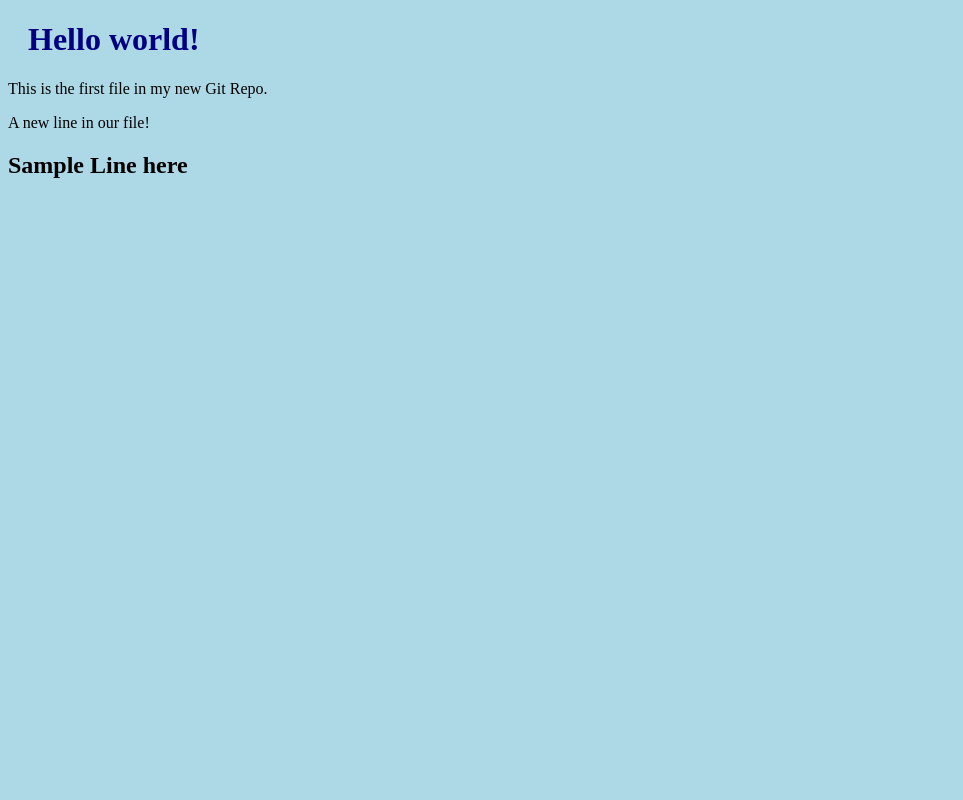
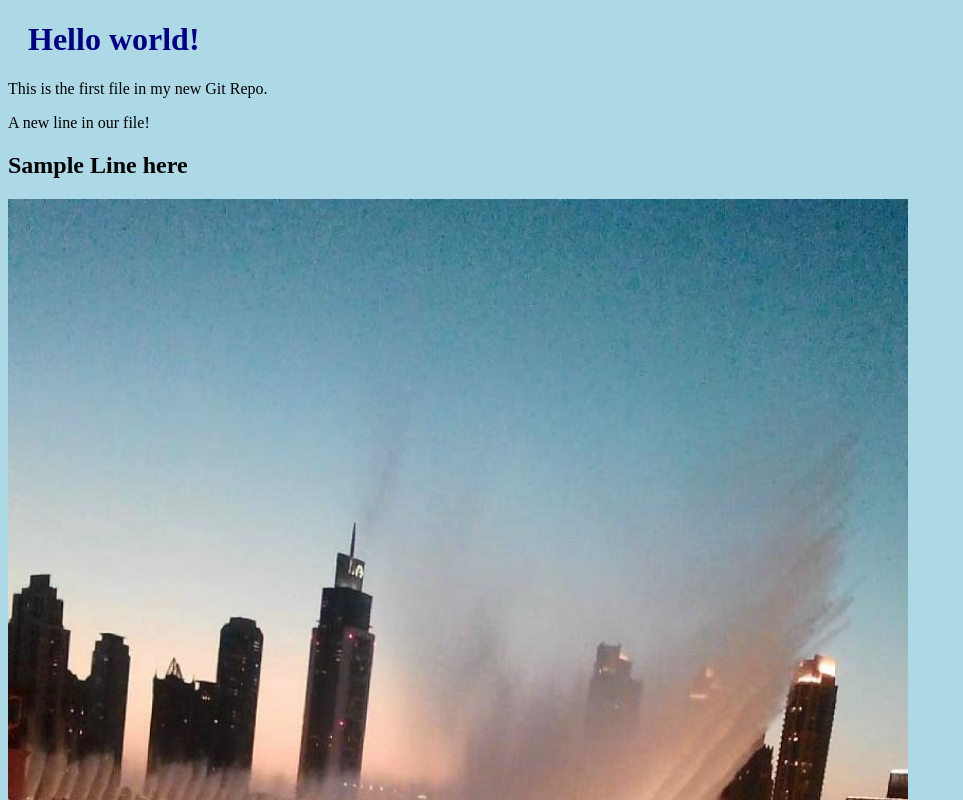
Before and after one commit to ebrosas/Test-Repository, a plain HTML site: page index.html in a window 1280 px wide. Shown: the top 800 px of the page, without its empty margins (0-963 px from the left). Drawn offline with Linux system fonts and the light colour scheme.

Commit message:
Added image to Hellow World

```diff
--- a/index.html
+++ b/index.html
@@ -10,6 +10,9 @@
 <p>This is the first file in my new Git Repo.</p>
 <p>A new line in our file!</p>
 <h2>Sample Line here </h2>
+<div>
+	<img src="samplepic.jpg" alt="Hello world!" style="width: 100%; max-width: 900px" />
+</div
 
 </body>
 </html>
```
Also changed, not shown: samplepic.jpg (added).
